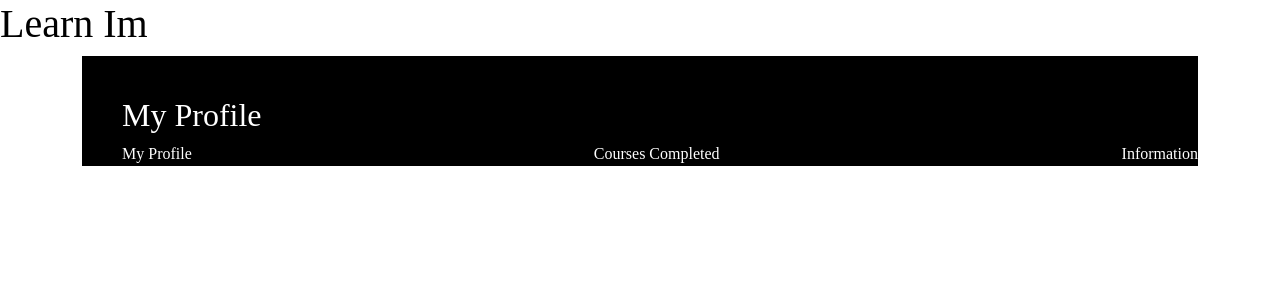
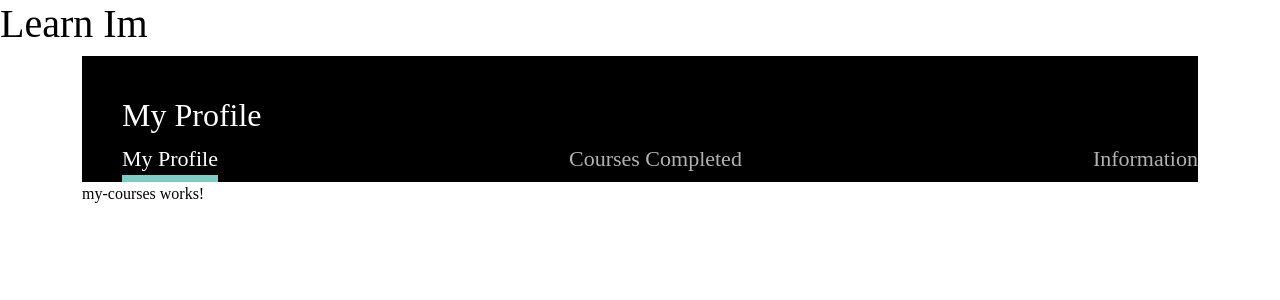
Before and after one commit to Kprasannatradexa/learn-Im, an Angular app: page /profile in a window 1280 px wide. Shown: the top 300 px of the page. Built offline with nearby package versions, Linux system fonts and the light colour scheme.

Commit message:
Navigation tabs added.

```diff
--- a/src/app/profile/components/profile-layout/profile-layout.component.html
+++ b/src/app/profile/components/profile-layout/profile-layout.component.html
@@ -2,15 +2,31 @@
   <div class="profile-container">
     <h2 class="section-heading">My Profile</h2>
     <ul class="nav nav-items">
-      <li class="nav-item">
-        <a aria-current="page">My Profile</a>
+      <li
+        class="nav-item"
+        routerLink="/profile"
+        routerLinkActive="item-active"
+        [routerLinkActiveOptions]="{ exact: true }"
+      >
+        My Profile
       </li>
-      <li class="nav-item">
-        <a aria-current="page">Courses Completed</a>
+      <li
+        class="nav-item"
+        routerLink="/profile/completed-courses"
+        routerLinkActive="item-active"
+        [routerLinkActiveOptions]="{ exact: true }"
+      >
+        Courses Completed
       </li>
-      <li class="nav-item">
-        <a aria-current="page">Information</a>
+      <li
+        class="nav-item"
+        routerLink="/profile/information"
+        routerLinkActive="item-active"
+        [routerLinkActiveOptions]="{ exact: true }"
+      >
+        Information
       </li>
     </ul>
   </div>
+  <router-outlet></router-outlet>
 </div>
--- a/src/app/profile/components/profile-layout/profile-layout.component.scss
+++ b/src/app/profile/components/profile-layout/profile-layout.component.scss
@@ -10,6 +10,17 @@
     .nav-items {
         display: flex;
         justify-content: space-between;
-        color: white;
+        color: #FFFFFFB2;
+    }
+
+    .nav-items {
+        li {
+            font-size: 22px;
+        }
+    }
+
+    li.item-active {
+        color: #FFFFFF;
+        border-bottom: 7px solid #80CBC4;
     }
 }
```
